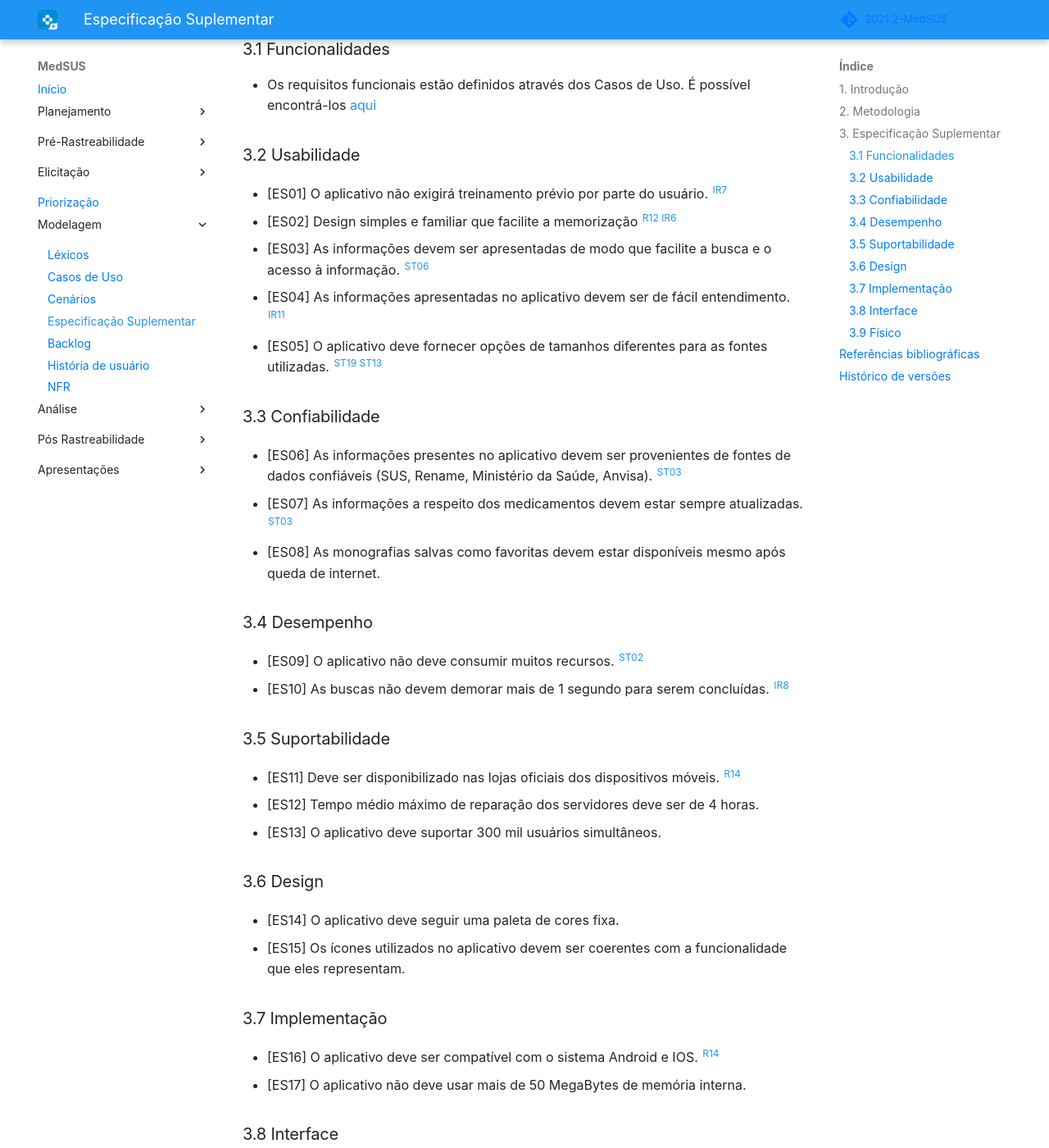
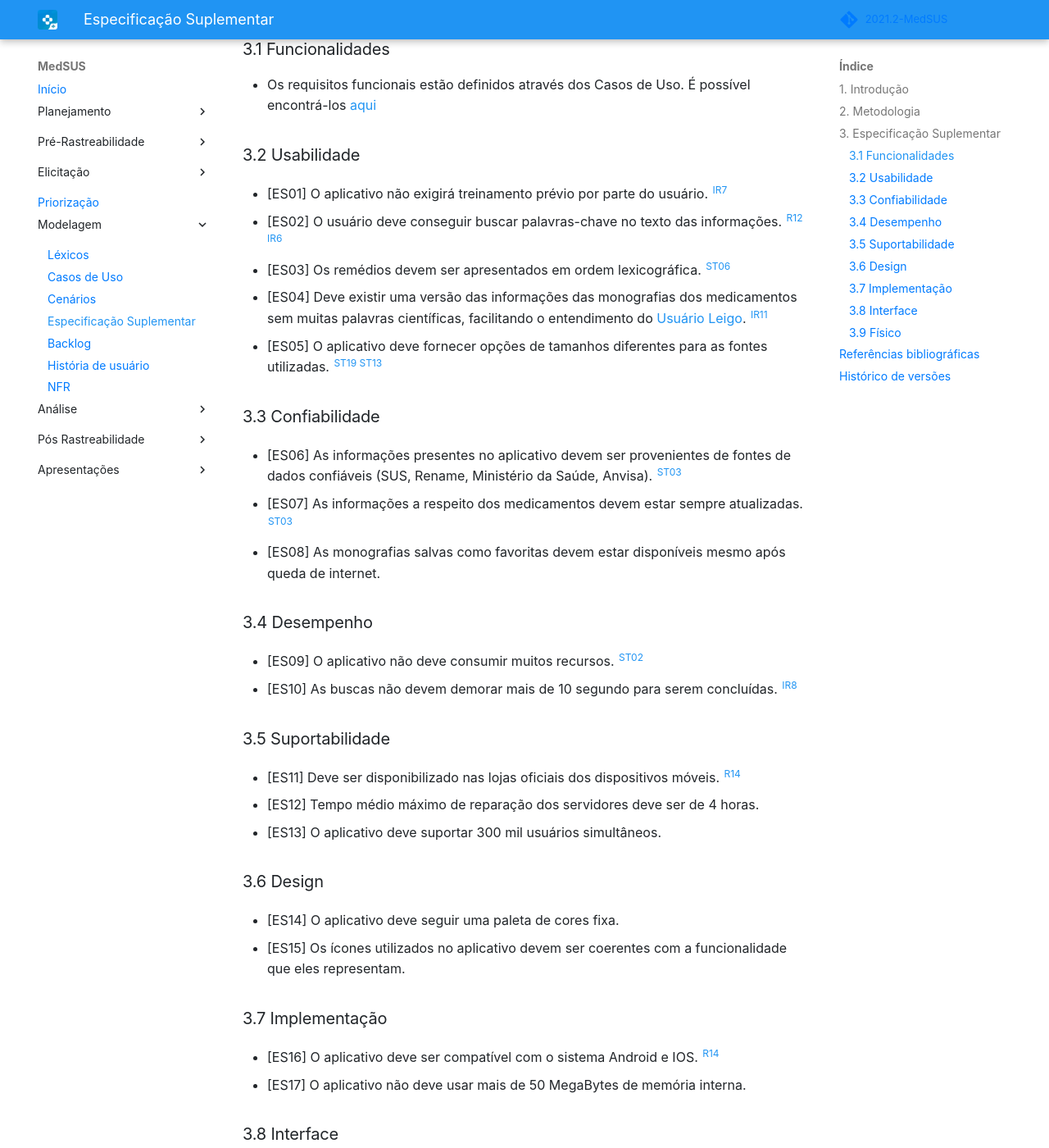
Before and after one commit to Requisitos-de-Software/2021.2-MedSUS, an MkDocs documentation site: the page built from docs/modeling/supplementary_specification.md, in a window 1280 px wide and 1400 px high, scrolled down 1244 px. Shown: the whole window at 82% size. Built offline with MkDocs 1.6.1 and Material for MkDocs 9.7.7, drawn with Linux system fonts in a browser that asks for light colours; some web fonts are replaced; comment, search, counter and statistics services are not loaded.

```diff
--- a/docs/modeling/supplementary_specification.md
+++ b/docs/modeling/supplementary_specification.md
@@ -33,9 +33,9 @@ Esse sistema visa classificar os requisitos de acordo com os atributos de qualid
 <span id="usabilidade"></span>
 
 - [ES01] O aplicativo não exigirá treinamento prévio por parte do usuário. <sup>[IR7](../elicitation/introspective.md#4resultado)</sup>
-- [ES02] Design simples e familiar que facilite a memorização <sup>[R12](../elicitation/brainstorm.md#requisitos-levantados) [IR6](../elicitation/introspective.md#4resultado)</sup>
-- [ES03] As informações devem ser apresentadas de modo que facilite a busca e o acesso à informação. <sup>[ST06](../elicitation/storytelling.md#41-requisitos)</sup>
-- [ES04] As informações apresentadas no aplicativo devem ser de fácil entendimento. <sup>[IR11](../elicitation/introspective.md#4resultado)</sup>
+- [ES02] O usuário deve conseguir buscar palavras-chave no texto das informações. <sup>[R12](../elicitation/brainstorm.md#requisitos-levantados) [IR6](../elicitation/introspective.md#4resultado)</sup>
+- [ES03] Os remédios devem ser apresentados em ordem lexicográfica. <sup>[ST06](../elicitation/storytelling.md#41-requisitos)</sup>
+- [ES04] Deve existir uma versão das informações das monografias dos medicamentos sem muitas palavras científicas, facilitando o entendimento do [Usuário Leigo](../modeling/lexicos.md#usuario-leigo). <sup>[IR11](../elicitation/introspective.md#4resultado)</sup>
 - [ES05] O aplicativo deve fornecer opções de tamanhos diferentes para as fontes utilizadas. <sup>[ST19 ST13](../elicitation/storytelling.md#41-requisitos)</sup>
 
 ### 3.3 Confiabilidade
@@ -51,7 +51,7 @@ Esse sistema visa classificar os requisitos de acordo com os atributos de qualid
 <span id="desempenho"></span>
 
 - [ES09] O aplicativo não deve consumir muitos recursos. <sup>[ST02](../elicitation/storytelling.md#41-requisitos)</sup>
-- [ES10] As buscas não devem demorar mais de 1 segundo para serem concluídas. <sup>[IR8](../elicitation/introspective.md#4resultado)</sup>
+- [ES10] As buscas não devem demorar mais de 10 segundo para serem concluídas. <sup>[IR8](../elicitation/introspective.md#4resultado)</sup>
 
 ### 3.5 Suportabilidade
 
```
Also changed, not shown: docs/pre_traceability/rich_picture.md (+2 -1 lines), docs/verification/inspection_nfr.md (+2 -2 lines), docs/verification/inspection_scenarios.md (+2 -2 lines).
